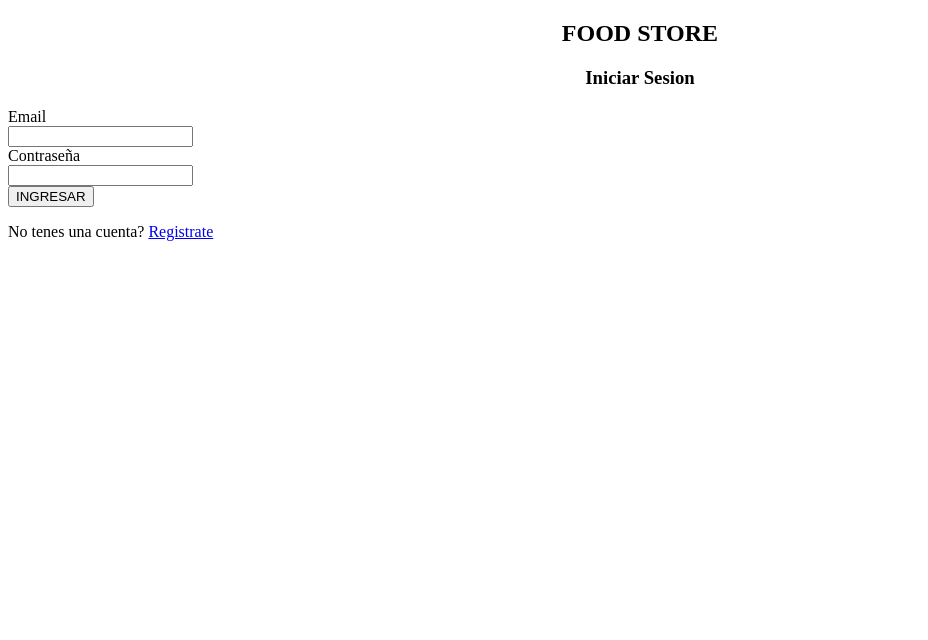
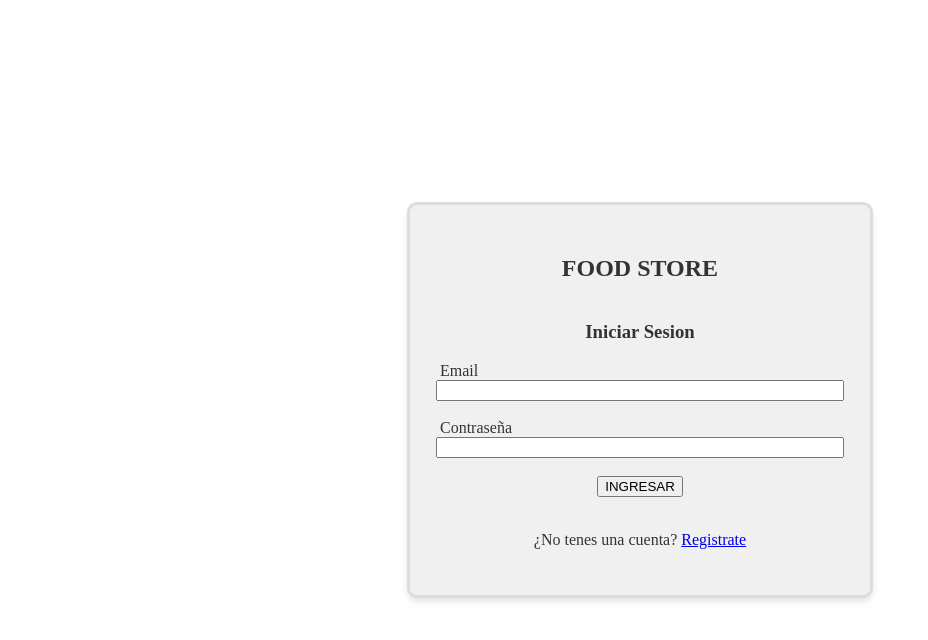
Before and after one commit to jovelar/UTN-TUPaD-P3, a plain HTML site: page 2-CSS/login.html in a window 1280 px wide. Shown: the whole page, without its empty margins (0-928 px from the left). Drawn offline with Linux system fonts and the light colour scheme.

Commit message:
Trabajo CSS

```diff
--- a/2-CSS/assets/style.css
+++ b/2-CSS/assets/style.css
@@ -7,10 +7,42 @@
     --color-focus: ##ff4500;
 }
 
-h2,h3 {
-    text-align: center;
+body{
+    display:flex;
+    flex-direction: column;
+    justify-content: center;
+    min-height: 100vh;
+    align-items: center;
+    margin: 0px;
+}
+
+
+label,input{
+    display: block;
+    width: 100%;
+}
+
+h2{
+    text-transform: uppercase;
 }
 
 form{
+    display: flex;
+    flex-direction: column;
+    border: 3px solid var(--color-borde);
+    border-radius: 10px;
+    justify-items: center;
+    box-shadow: 0 4px 6px rgba(0,0,0,0.1);
     align-items: center;
+    min-width: 400px;
+    padding: 30px;
+
+    /*-- colores--*/
+    background-color: var(--color-fondo);
+    color:var(--color-texto);
+
 }
+
+button:hover{
+    background-color:var(--color-focus);
+}
--- a/2-CSS/login.html
+++ b/2-CSS/login.html
@@ -12,16 +12,14 @@
         <h2>FOOD STORE</h2>
         <h3>Iniciar Sesion</h3>
         <label for="email">Email</label>
-        <br>
         <input type="email" id="email">
         <br>
         <label for="password">Contraseña</label>
-        <br>
         <input type="text" id="password">
         <br>
         <button type="submit">INGRESAR</button>
         <br>
-        <p>No tenes una cuenta? <a href="#">Registrate</a></p>
+        <p>¿No tenes una cuenta? <a href="#">Registrate</a></p>
     </form>
 </body>
 </html>
```
